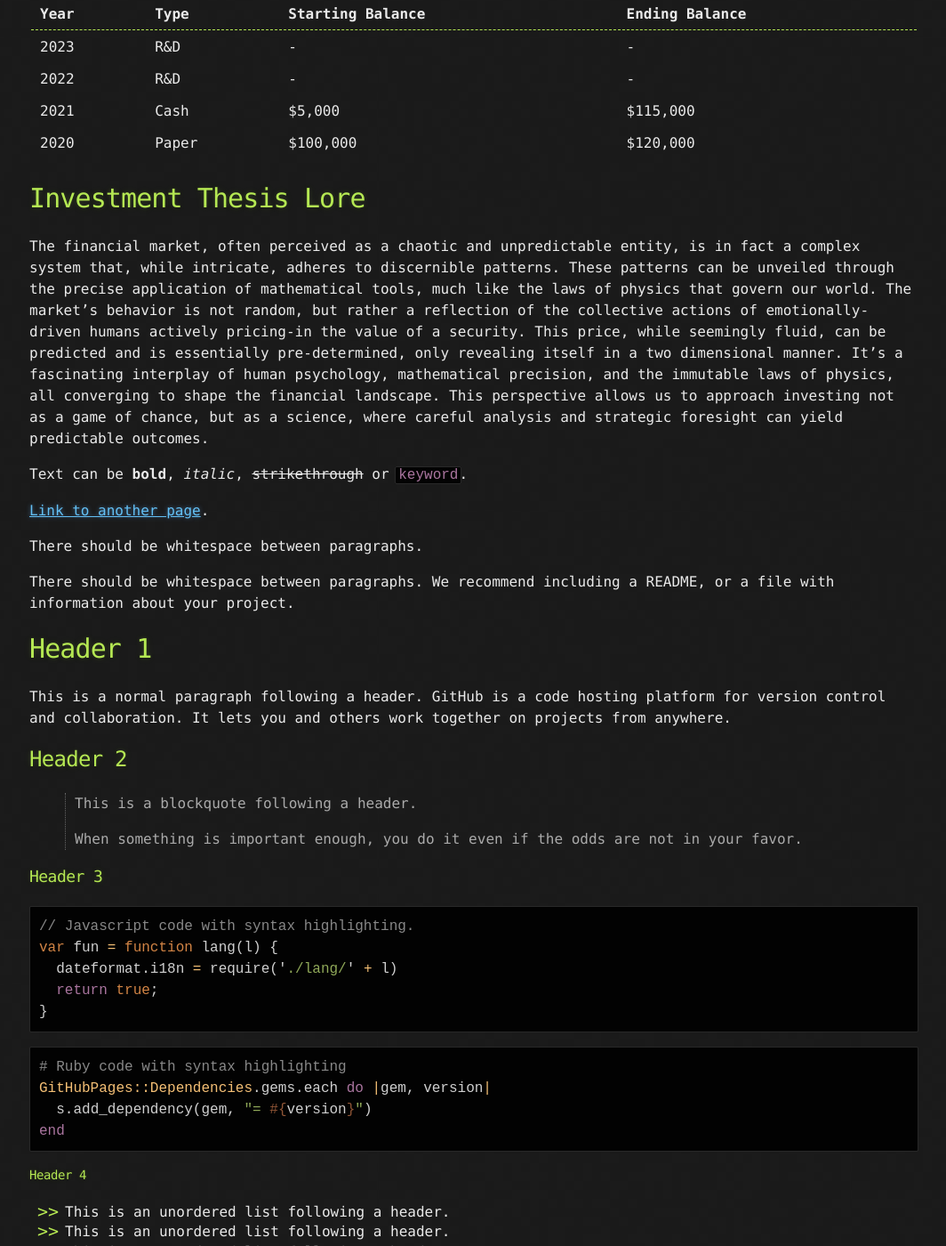
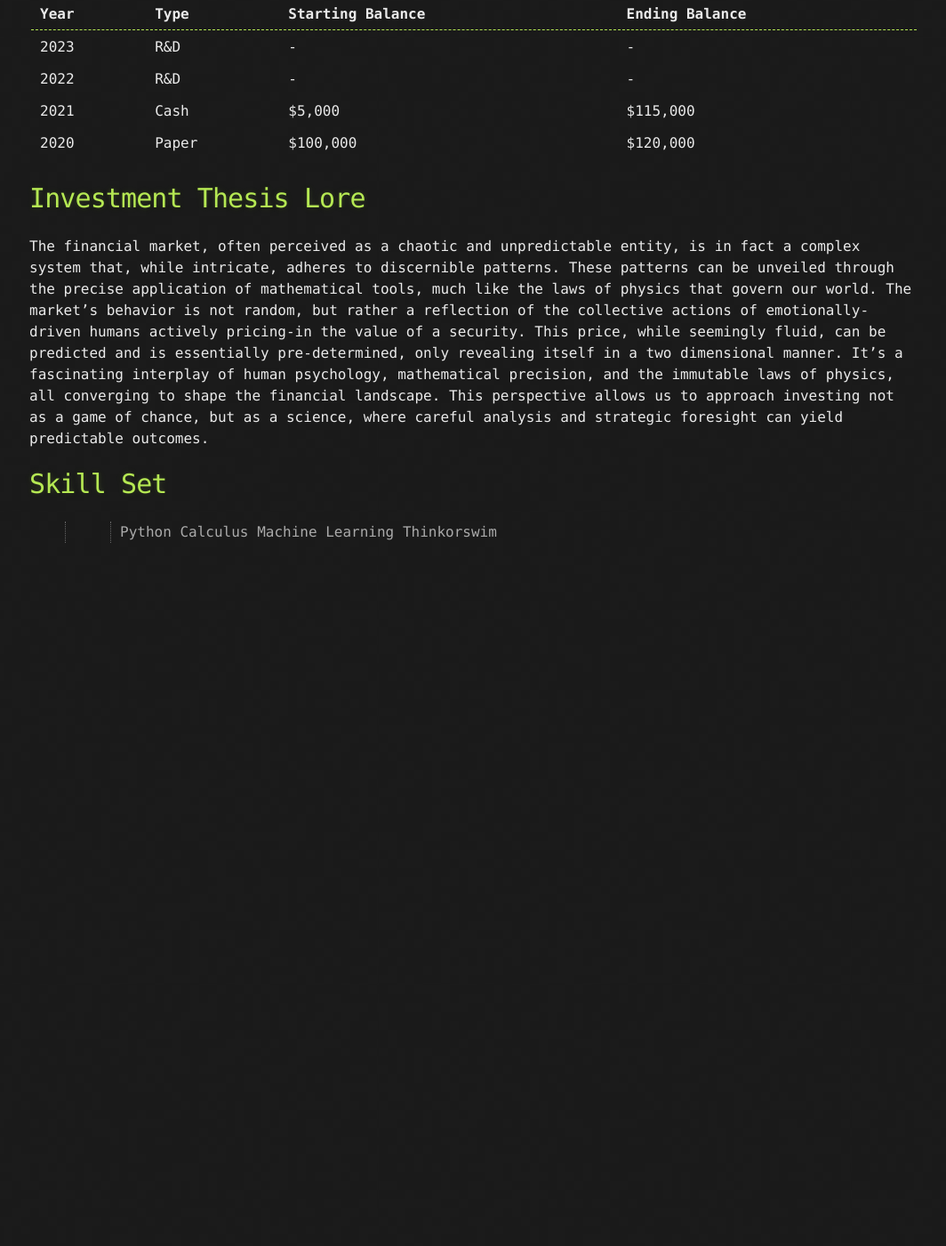
Before and after one commit to Walkerrh/walkerrh.github.io, a Jekyll site: the page built from index.md, in a window 1280 px wide and 1400 px high, scrolled down 490 px. Shown: the whole window at 89% size, without its empty margins (107-1171 px from the left). Built offline with Jekyll 4.4.1, drawn with Linux system fonts in a browser that asks for light colours; our own code applies the rules of GitHub Pages for plain Markdown files; after the commit the page ends 1120 px from its top, so only the background shows below that; some of the changed text lies outside the part shown.

Commit message:
Update index.md

````diff
--- a/index.md
+++ b/index.md
@@ -31,123 +31,9 @@ mathematical precision, and the immutable laws of physics, all converging to sha
 us to approach investing not as a game of chance, but as a science, where careful analysis and strategic foresight can yield
 predictable outcomes.
 
+# Skill Set
 
-Text can be **bold**, _italic_, ~~strikethrough~~ or `keyword`.
-
-[Link to another page](./another-page.html).
-
-There should be whitespace between paragraphs.
-
-There should be whitespace between paragraphs. We recommend including a README, or a file with information about your project.
-
-# Header 1
-
-This is a normal paragraph following a header. GitHub is a code hosting platform for version control and collaboration. It lets you and others work together on projects from anywhere.
-
-## Header 2
-
-> This is a blockquote following a header.
->
-> When something is important enough, you do it even if the odds are not in your favor.
-
-### Header 3
-
-```js
-// Javascript code with syntax highlighting.
-var fun = function lang(l) {
-  dateformat.i18n = require('./lang/' + l)
-  return true;
-}
-```
-
-```ruby
-# Ruby code with syntax highlighting
-GitHubPages::Dependencies.gems.each do |gem, version|
-  s.add_dependency(gem, "= #{version}")
-end
-```
-
-#### Header 4
-
-*   This is an unordered list following a header.
-*   This is an unordered list following a header.
-*   This is an unordered list following a header.
-
-##### Header 5
-
-1.  This is an ordered list following a header.
-2.  This is an ordered list following a header.
-3.  This is an ordered list following a header.
-
-###### Header 6
-
-| head1        | head two          | three |
-|:-------------|:------------------|:------|
-| ok           | good swedish fish | nice  |
-| out of stock | good and plenty   | nice  |
-| ok           | good `oreos`      | hmm   |
-| ok           | good `zoute` drop | yumm  |
-
-### There's a horizontal rule below this.
-
-* * *
-
-### Here is an unordered list:
-
-*   Item foo
-*   Item bar
-*   Item baz
-*   Item zip
-
-### And an ordered list:
-
-1.  Item one
-1.  Item two
-1.  Item three
-1.  Item four
-
-### And a nested list:
-
-- level 1 item
-  - level 2 item
-  - level 2 item
-    - level 3 item
-    - level 3 item
-- level 1 item
-  - level 2 item
-  - level 2 item
-  - level 2 item
-- level 1 item
-  - level 2 item
-  - level 2 item
-- level 1 item
-
-### Small image
-
-![Octocat](https://github.githubassets.com/images/icons/emoji/octocat.png)
-
-### Large image
-
-![Branching](https://guides.github.com/activities/hello-world/branching.png)
-
-
-### Definition lists can be used with HTML syntax.
-
-<dl>
-<dt>Name</dt>
-<dd>Godzilla</dd>
-<dt>Born</dt>
-<dd>1952</dd>
-<dt>Birthplace</dt>
-<dd>Japan</dd>
-<dt>Color</dt>
-<dd>Green</dd>
-</dl>
-
-```
-Long, single-line code blocks should not wrap. They should horizontally scroll if they are too long. This line should be long enough to demonstrate this.
-```
-
-```
-The final element.
-```
+>> Python
+>> Calculus
+>> Machine Learning
+>> Thinkorswim
````
